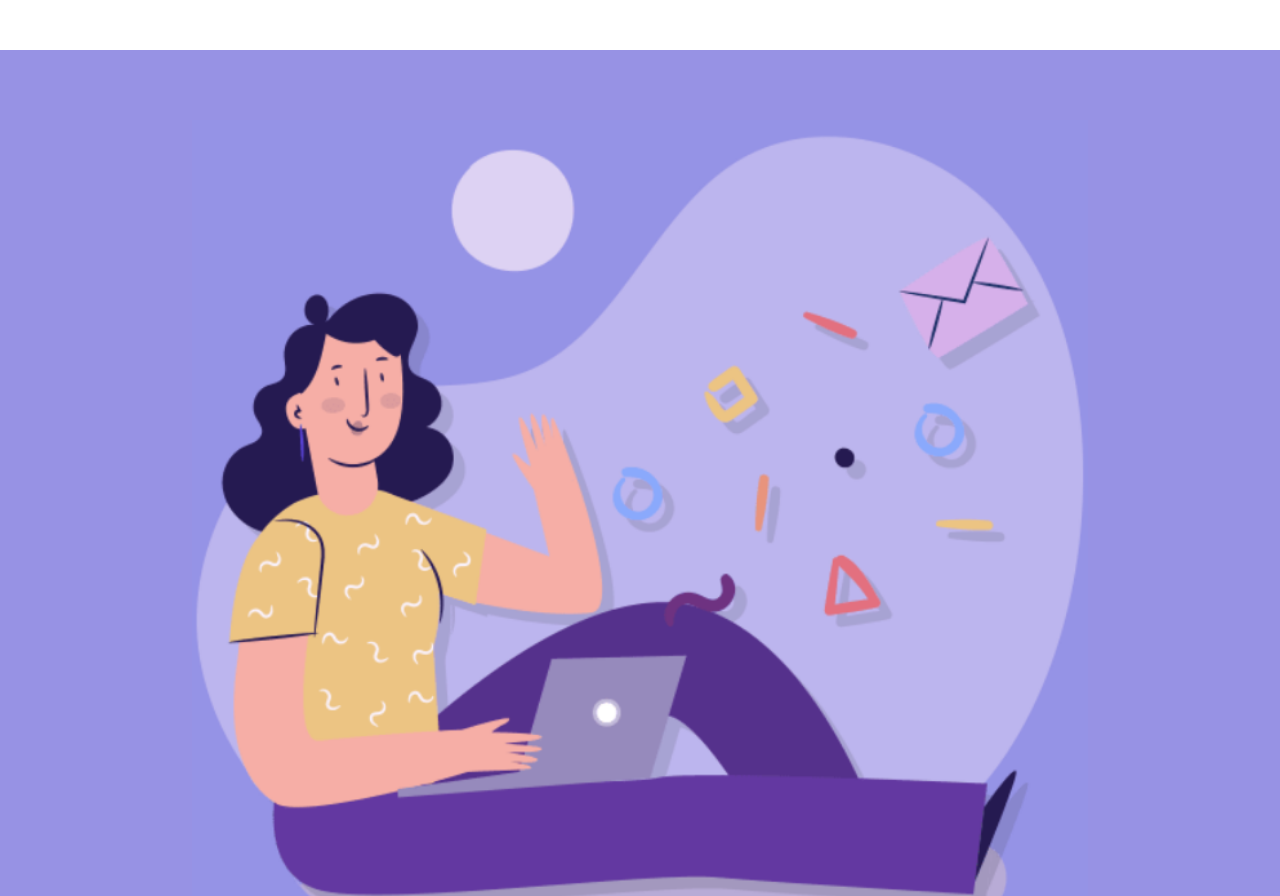
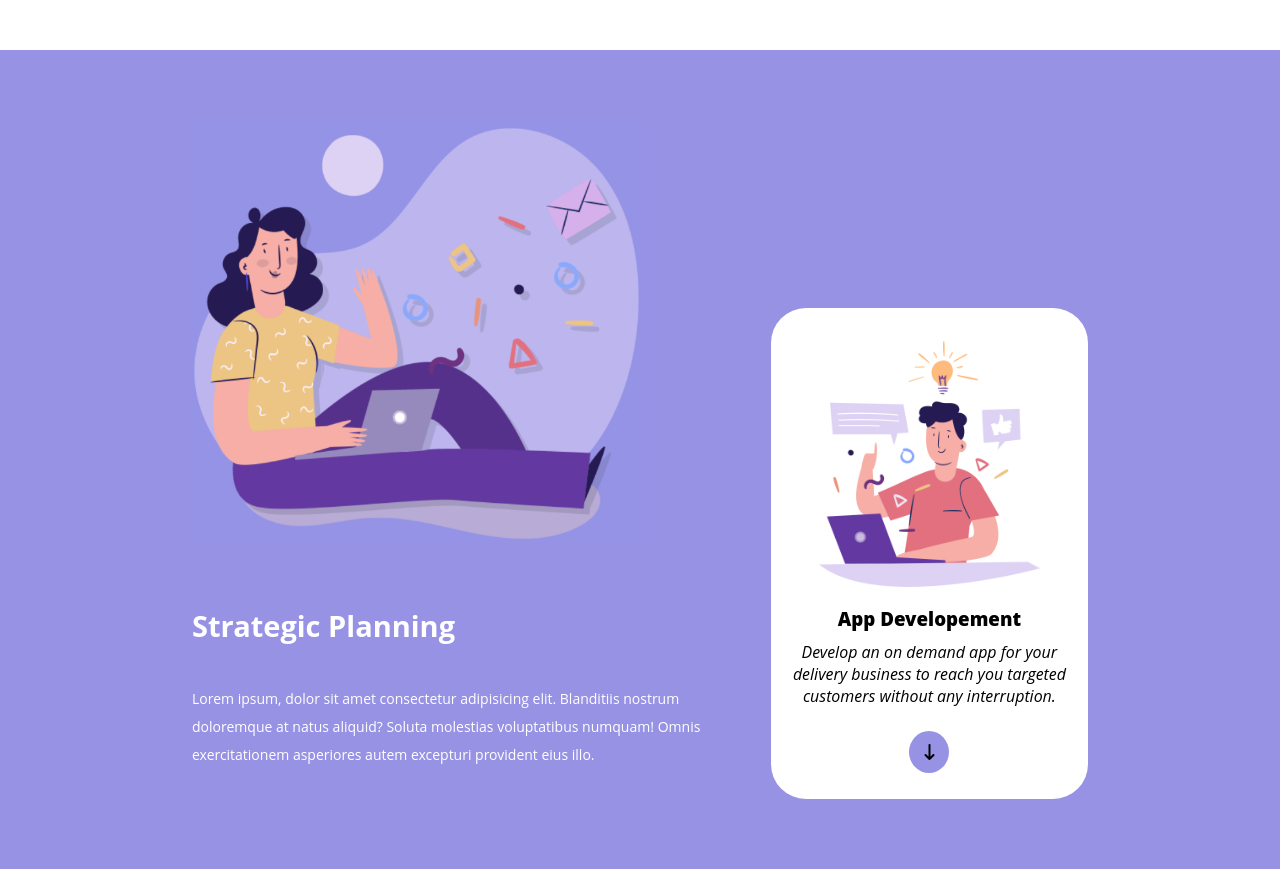
Before and after one commit to markcaf/htmlcss-responsive-layout, a plain HTML site: page index.html in a window 1280 px wide. Shown: the part 760-1656 px from the top of the page. After the commit the page ends 1629 px from the top, so only its background shows below. Drawn offline with Linux system fonts and the light colour scheme.

Commit message:
Seconda sezione Planning - Tablet e Desktop

```diff
--- a/css/style.css
+++ b/css/style.css
@@ -253,3 +253,34 @@ main{
     position: relative;
     top: 34px;
 }
+
+/* Tablet Responsive */
+@media all and (min-width: 768px){
+    #planning .col-1 h3 {
+        font-size: 60px;
+        margin: 60px 0 40px;
+    }
+}
+
+/* Desktop Responsive */
+@media all and (min-width: 992px){
+    .flex-content{
+        display: flex;
+        gap: 50px;
+        align-self: flex-end;
+    }
+
+    #planning .col-1 h3 {
+        font-size: 29px;
+        margin: 60px 0 40px;
+    }
+
+    #planning .col-2 {
+        align-self: flex-end;
+    }
+
+    #planning img{
+        width: 85%;
+    }
+}
+/* End Second Section - Planning */
```
